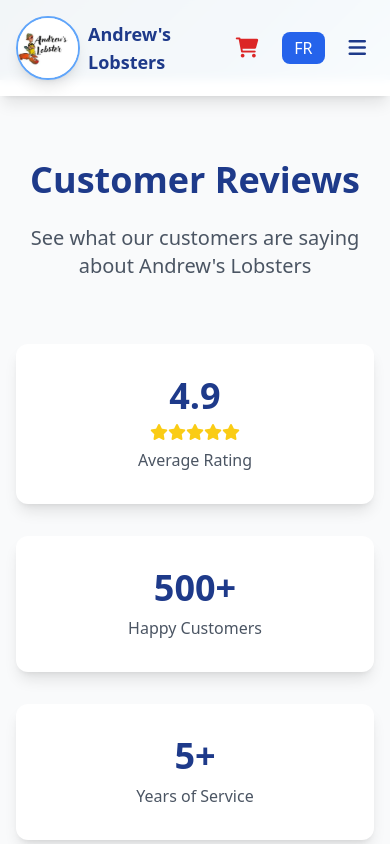
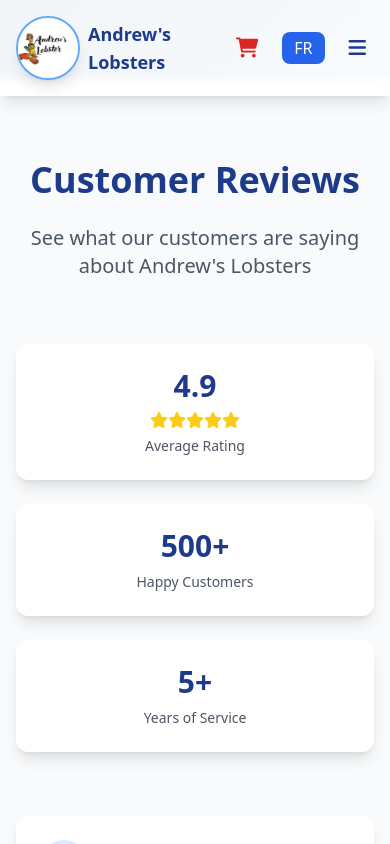
Before and after one commit to Guindo97/andrewlobsters, a React (Vite) app: page / in a window 390 px wide. Both pictures are taken after a click on the button "Reviews". Shown: the top 844 px of the page. Built offline with nearby package versions, Linux system fonts and the light colour scheme.

Commit message:
commit reviews mobile

```diff
--- a/src/components/Reviews.jsx
+++ b/src/components/Reviews.jsx
@@ -93,10 +93,9 @@
 
   // Animation du compteur de clients
   useEffect(() => {
-    const observer = new IntersectionObserver(
-      (entries) => {
-        entries.forEach((entry) => {
-          if (entry.isIntersecting && !hasAnimated) {
+    const animateCount = () => {
+      if (hasAnimated) return;
+
       setHasAnimated(true);
 
       // Animation du compteur de 0 à 500
@@ -104,7 +103,7 @@
       const startTime = Date.now();
       const targetValue = 500;
 
-            const animateCount = () => {
+      const animate = () => {
         const elapsed = Date.now() - startTime;
         const progress = Math.min(elapsed / duration, 1);
 
@@ -115,19 +114,34 @@
         setCustomerCount(currentValue);
 
         if (progress < 1) {
-                requestAnimationFrame(animateCount);
+          requestAnimationFrame(animate);
         }
       };
 
-            requestAnimationFrame(animateCount);
+      requestAnimationFrame(animate);
+    };
+
+    const observer = new IntersectionObserver(
+      (entries) => {
+        entries.forEach((entry) => {
+          if (entry.isIntersecting && !hasAnimated) {
+            // Délai pour s'assurer que l'animation démarre bien
+            setTimeout(animateCount, 200);
           }
         });
       },
       {
-        threshold: 0.3,
-        rootMargin: '0px 0px -50px 0px'
+        threshold: 0.05, // Seuil très bas pour mobile
+        rootMargin: '0px 0px 0px 0px' // Pas de marge négative
       }
     );
+
+    // Fallback pour mobile - déclencher l'animation après un délai
+    const mobileFallback = setTimeout(() => {
+      if (!hasAnimated) {
+        animateCount();
+      }
+    }, 3000); // 3 secondes après le chargement
 
     if (sectionRef.current) {
       observer.observe(sectionRef.current);
@@ -137,6 +151,7 @@
       if (sectionRef.current) {
         observer.unobserve(sectionRef.current);
       }
+      clearTimeout(mobileFallback);
     };
   }, [hasAnimated]);
 
@@ -153,23 +168,51 @@
         </div>
 
         {/* Stats Section */}
-        <div className="grid md:grid-cols-3 gap-8 mb-16">
-          <div className="text-center bg-white rounded-xl p-8 shadow-lg">
-            <div className="text-4xl font-bold text-blue-900 mb-2">4.9</div>
+        <div className="grid grid-cols-1 md:grid-cols-3 gap-6 md:gap-8 mb-16">
+          <div className="text-center bg-white rounded-xl p-6 md:p-8 shadow-lg">
+            <div className="text-3xl md:text-4xl font-bold text-blue-900 mb-2">4.9</div>
             <div className="flex justify-center mb-2">
               {renderStars(5)}
             </div>
-            <p className="text-gray-600">{t.reviews.averageRating}</p>
+            <p className="text-sm md:text-base text-gray-600">{t.reviews.averageRating}</p>
           </div>
-          <div className="text-center bg-white rounded-xl p-8 shadow-lg">
-            <div className="text-4xl font-bold text-blue-900 mb-2">
+          <div className="text-center bg-white rounded-xl p-6 md:p-8 shadow-lg">
+            <div className="text-3xl md:text-4xl font-bold text-blue-900 mb-2 transition-all duration-300">
               {customerCount}+
             </div>
-            <p className="text-gray-600">{t.reviews.happyCustomers}</p>
+            <p className="text-sm md:text-base text-gray-600">{t.reviews.happyCustomers}</p>
+            {/* Bouton de test pour mobile - à supprimer après test */}
+            {!hasAnimated && (
+              <button
+                onClick={() => {
+                  setHasAnimated(true);
+                  const duration = 2000;
+                  const startTime = Date.now();
+                  const targetValue = 500;
+
+                  const animate = () => {
+                    const elapsed = Date.now() - startTime;
+                    const progress = Math.min(elapsed / duration, 1);
+                    const easeOutQuart = 1 - Math.pow(1 - progress, 4);
+                    const currentValue = Math.floor(targetValue * easeOutQuart);
+                    setCustomerCount(currentValue);
+
+                    if (progress < 1) {
+                      requestAnimationFrame(animate);
+                    }
+                  };
+
+                  requestAnimationFrame(animate);
+                }}
+                className="mt-2 text-xs bg-blue-500 text-white px-2 py-1 rounded"
+              >
+                Test Animation
+              </button>
+            )}
           </div>
-          <div className="text-center bg-white rounded-xl p-8 shadow-lg">
-            <div className="text-4xl font-bold text-blue-900 mb-2">5+</div>
-            <p className="text-gray-600">{t.reviews.yearsOfService}</p>
+          <div className="text-center bg-white rounded-xl p-6 md:p-8 shadow-lg">
+            <div className="text-3xl md:text-4xl font-bold text-blue-900 mb-2">5+</div>
+            <p className="text-sm md:text-base text-gray-600">{t.reviews.yearsOfService}</p>
           </div>
         </div>
 
```
Lines whose indentation alone changed are shown as unchanged.
